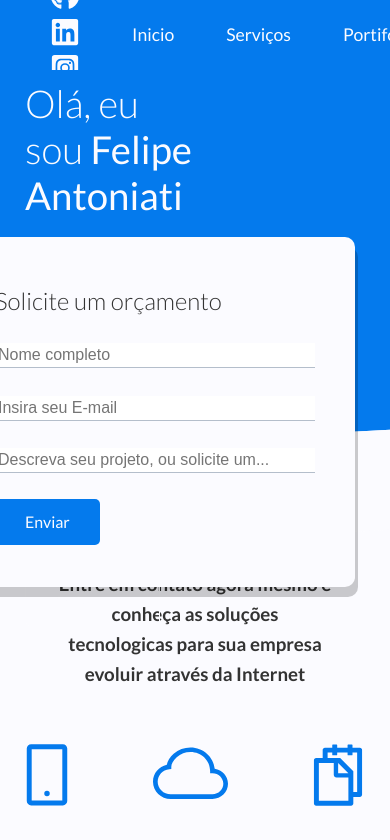
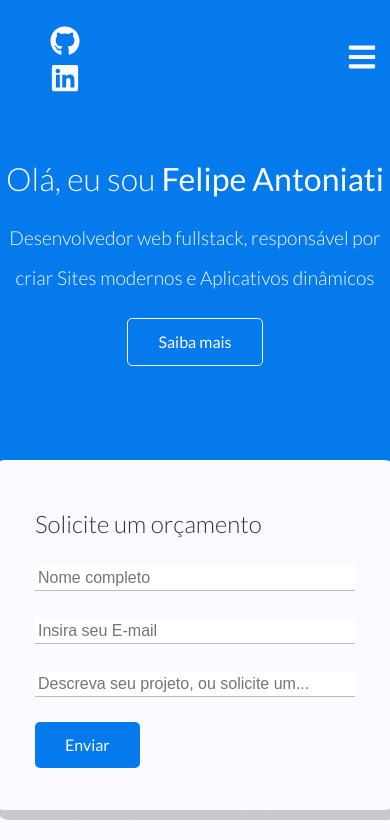
Before and after one commit to Felipe-Antoniati/felipe-antoniati-website, a Next.js app: page / in a window 390 px wide. Shown: the top 840 px of the page. Built offline with nearby package versions, Linux system fonts and the light colour scheme.

Commit message:
Responsive Design

```diff
--- /dev/null
+++ b/components/Footer.js
@@ -0,0 +1,33 @@
+import * as AiIcons from "react-icons/ai";
+import * as HiIcons from "react-icons/hi";
+
+function Footer() {
+  return (
+    <footer className="footer bg-dark">
+      <div className="container grid grid-3">
+        <div>
+          <h1>Felipe Antoniati</h1>
+          <p>&copy; Copyright 2020</p>
+        </div>
+        <div className="contact-footer">
+          <div className="icon-footer">
+            <AiIcons.AiOutlineMail size={30} color="#FBFBFF" />
+            <h3>antoniati.felipe@gmail.com</h3>
+          </div>
+          <div className="icon-footer">
+            <HiIcons.HiOutlineLocationMarker size={30} color="#FBFBFF" />
+            <h3>Bertioga - SP</h3>
+          </div>
+        </div>
+        <div className="salmos">
+          <h2>
+            "Todas as coisas cooperam para o bem daqueles que amam à Deus."
+            <span>(Rm 8:28)</span>
+          </h2>
+        </div>
+      </div>
+    </footer>
+  );
+}
+
+export default Footer;
--- a/components/Navbar.js
+++ b/components/Navbar.js
@@ -1,33 +1,32 @@
 import Link from "next/link";
 import * as FaIcons from "react-icons/fa";
+import * as AiIcons from "react-icons/ai";
+import React, { useState } from "react";
+import { SidebarData } from "./SidebarData";
 
 function Navbar() {
+  const [sidebar, setSidebar] = useState(false);
+  const showSidebar = () => setSidebar(!sidebar);
+
   return (
     <div className="wrapper">
       <div className="container flex">
         <div className="social">
           <Link href="#">
             <a>
-              <FaIcons.FaGithub
-                size={30}
-                color="#FBFBFF"
-              />
+              <FaIcons.FaGithub size={30} color="#FBFBFF" />
             </a>
           </Link>
           <Link href="#">
             <a>
-              <FaIcons.FaLinkedin
-                size={30}
-                color="#FBFBFF"
-              />
+              <FaIcons.FaLinkedin size={30} color="#FBFBFF" />
             </a>
           </Link>
+        </div>
+        <div className="menu-bars">
           <Link href="#">
             <a>
-              <FaIcons.FaInstagramSquare
-                size={30}
-                color="#FBFBFF"
-              />
+              <FaIcons.FaBars onClick={showSidebar} size={30} color="#FBFBFF" />
             </a>
           </Link>
         </div>
@@ -54,11 +53,30 @@ function Navbar() {
                 <a>Sobre</a>
               </Link>
             </li>
-            <li className="nav-item">
-              <Link href="/portifolio">
-                <a>Contato</a>
+          </ul>
+        </nav>
+      </div>
+      <div className="nav-sidebar-menu">
+        <nav className={sidebar ? "nav-sidebar active" : "nav-hamburguer"}>
+          <ul className="nav-sidebar-items" onClick={showSidebar}>
+            <li className="navbar-toggle">
+              <Link href="#" className="menu-bars">
+                <a>
+                  <AiIcons.AiOutlineClose />
+                </a>
               </Link>
             </li>
+            {SidebarData.map((item, index) => {
+              return (
+                <li key={index} className={item.cName}>
+                  <Link href={item.path}>
+                    <a>
+                      <span className="cName">{item.title}</span>
+                    </a>
+                  </Link>
+                </li>
+              );
+            })}
           </ul>
         </nav>
       </div>
--- /dev/null
+++ b/components/SidebarData.js
@@ -0,0 +1,22 @@
+export const SidebarData = [
+  {
+    title: "Inicio",
+    path: "/",
+    cName: "nav-text"
+  },
+  {
+    title: "Serviços",
+    path: "/services",
+    cName: "nav-text"
+  },
+  {
+    title: "Portifolio",
+    path: "/portifolio",
+    cName: "nav-text"
+  },
+  {
+    title: "Sobre",
+    path: "/about",
+    cName: "nav-text"
+  },
+]
--- a/pages/_document.js
+++ b/pages/_document.js
@@ -12,6 +12,7 @@ class MyDocument extends Document {
         <Head>
           <title>Felipe Anoniati | Desenvolvedor web</title>
           <meta charSet="utf-8" />
+          <meta name="viewport" content="width=device-width, initial-scale=1.0"></meta>
         </Head>
         <body>
           <Main />
--- a/pages/index.js
+++ b/pages/index.js
@@ -1,6 +1,6 @@
+import Footer from "../components/Footer";
 import * as AiIcons from "react-icons/ai";
 import * as BsIcons from "react-icons/bs";
-import * as HiIcons from "react-icons/hi";
 import Link from "next/link";
 import cloudImg from "../images/cloud.png";
 
@@ -14,8 +14,8 @@ function Home() {
               Olá, eu sou <span>Felipe Antoniati</span>
             </h1>
             <p>
-              Desenvolvedor web fullstack, responsável por
-              <br /> criar Sites modernos e Aplicativos dinâmicos
+              Desenvolvedor web fullstack, responsável por criar Sites modernos
+              e Aplicativos dinâmicos
             </p>
             <Link href="/about">
               <a className="btn btn-outline">Saiba mais</a>
@@ -59,8 +59,8 @@ function Home() {
       <section className="stats">
         <div className="container">
           <h3 className="stats-heading text-center my-1">
-            Entre em contato agora mesmo e conheça as soluções
-            <br></br> tecnologicas para sua empresa evoluir através da Internet
+            Entre em contato agora mesmo e conheça as soluções tecnologicas para
+            sua empresa evoluir através da Internet
           </h3>
           <div className="grid grid-3 text-center my-4">
             <div>
@@ -148,31 +148,7 @@ function Home() {
           </div> */}
         </div>
       </section>
-
-      <footer className="footer bg-dark">
-        <div className="container grid grid-3">
-          <div>
-            <h1>Felipe Antoniati</h1>
-            <p>&copy; Copyright 2020</p>
-          </div>
-          <div className="contact-footer">
-            <div className="icon-footer">
-              <AiIcons.AiOutlineMail size={30} color="#FBFBFF" />
-              <h3>antoniati.felipe@gmail.com</h3>
-            </div>
-            <div className="icon-footer">
-              <HiIcons.HiOutlineLocationMarker size={30} color="#FBFBFF" />
-              <h3>Bertioga - SP</h3>
-            </div>
-          </div>
-        <div className="salmos">
-          <h2>
-          "Todas as coisas cooperam para o bem daqueles que amam à Deus."
-            <span>(Rm 8:28)</span>
-          </h2>
-        </div>
-        </div>
-      </footer>
+      <Footer />
     </>
   );
 }
--- a/styles/global.css
+++ b/styles/global.css
@@ -70,6 +70,79 @@ img {
 
 .nav-item a:hover {
   border-bottom: 3px solid var(--light-color);
+}
+
+/*Sidebar*/
+.menu-bars {
+  display: none;
+  margin-left: 2rem;
+  font-size: 1.6rem;
+  background: none;
+  color: #FBFBFF;
+}
+
+
+.nav-sidebar {
+  background-color: var(--dark-color);
+  width: 100%;
+  height: 70vh;
+  display: flex;
+  justify-content: center;
+  position: fixed;
+  top: 0;
+  left: 0%;
+  transition: 850ms;
+  z-index: 1;
+}
+
+.nav-sidebar.active {
+  left: 0;
+  transition: 350ms;
+}
+
+.nav-text {
+  display: flex;
+  justify-content: start;
+  align-items: center;
+  padding: 8px 0 8px 16px;
+  list-style: none;
+  height: 60px;
+}
+
+.nav-text a {
+  text-decoration: none;
+  color: #FBFBFF;
+  font-size: 18px;
+  width: 80%;
+  height: 100%;
+  display: flex;
+  align-items: center;
+  padding: 0 16px;
+  border-radius: 4px;
+}
+
+.nav-text a:hover {
+  border: 1px solid var(--primary-color);
+}
+
+.nav-sidebar-items {
+  width: 100%;
+}
+
+.navbar-toggle {
+  background-color: var(--dark-color);
+  width: 100%;
+  height: 100px;
+  display: flex;
+  justify-content: start;
+  align-items: center;
+}
+
+.navbar-toggle a {
+  margin-left: 2rem;
+  font-size: 1.6rem;
+  background: none;
+  color: #FBFBFF;
 }
 
 /* Showcase section */
@@ -258,3 +331,94 @@ img {
 .icon-footer h3 {
   margin-left: 1rem;
 }
+
+/*Tablets and under*/
+@media (max-width: 768px) {
+  .grid,
+  .showcase .grid,
+  .stats .grid,
+  .cloud .grid {
+    grid-template-columns: 1fr;
+    grid-template-rows: 1fr;
+  }
+
+  .showcase {
+    height: auto;
+  }
+
+  .showcase-text {
+    text-align: center;
+    margin-top: 40px;
+  }
+
+  .showcase-form {
+    justify-self: center;
+    margin: auto;
+  }
+
+  .cloud {
+    height: 625px;
+  }
+
+  .image-cloud {
+    margin-top: 1rem;
+    margin-left: 4rem;
+    width: 70%;
+  }
+}
+
+@media (max-width: 650px) {
+  .wrapper {
+    height: 110px;
+  }
+
+  .wrapper .flex {
+    flex-direction: row;
+  }
+
+  .wrapper ul {
+    padding: 10px;
+    background-color: rgba(0, 0, 0, 0.1);
+  }
+
+  .showcase h1 {
+    font-size: 2rem;
+  }
+  .showcase h1 span {
+    font-weight: 400;
+  }
+  .showcase p {
+    font-size: 1.2rem;
+    font-weight: 300;
+    line-height: 2.5rem;
+    margin: 20px 0;
+  }
+  .social {
+    margin-top: 15px;
+  }
+
+  .menu-bars {
+    display: flex;
+    justify-content: center;
+    align-items: center;
+    margin-top: 15px;
+  }
+
+  .menu-bars a{
+    margin-left: 225px;
+  }
+
+  .nav-menu {
+    display: none;
+  }
+
+  .cloud {
+    height: 525px;
+  }
+
+  .image-cloud {
+    margin-top: 1rem;
+    margin-left: 4rem;
+    width: 70%;
+  }
+}
```
